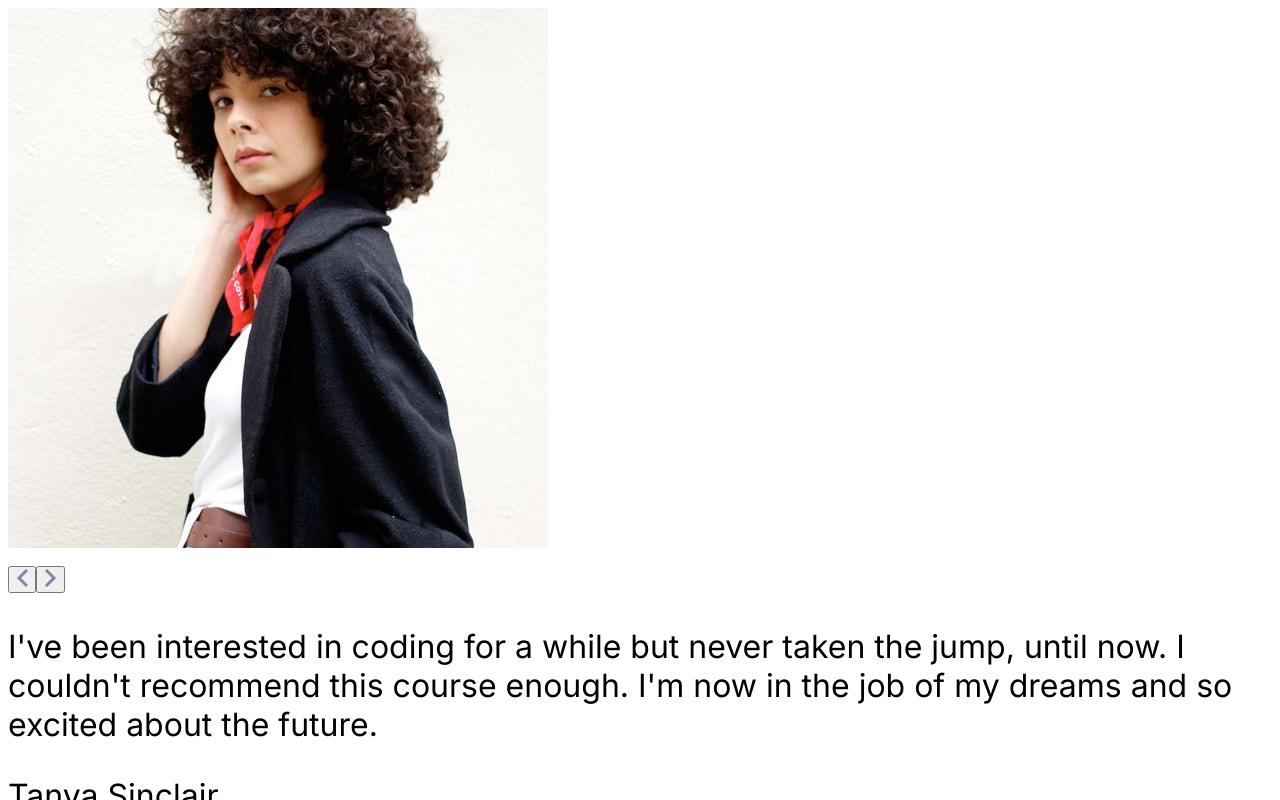
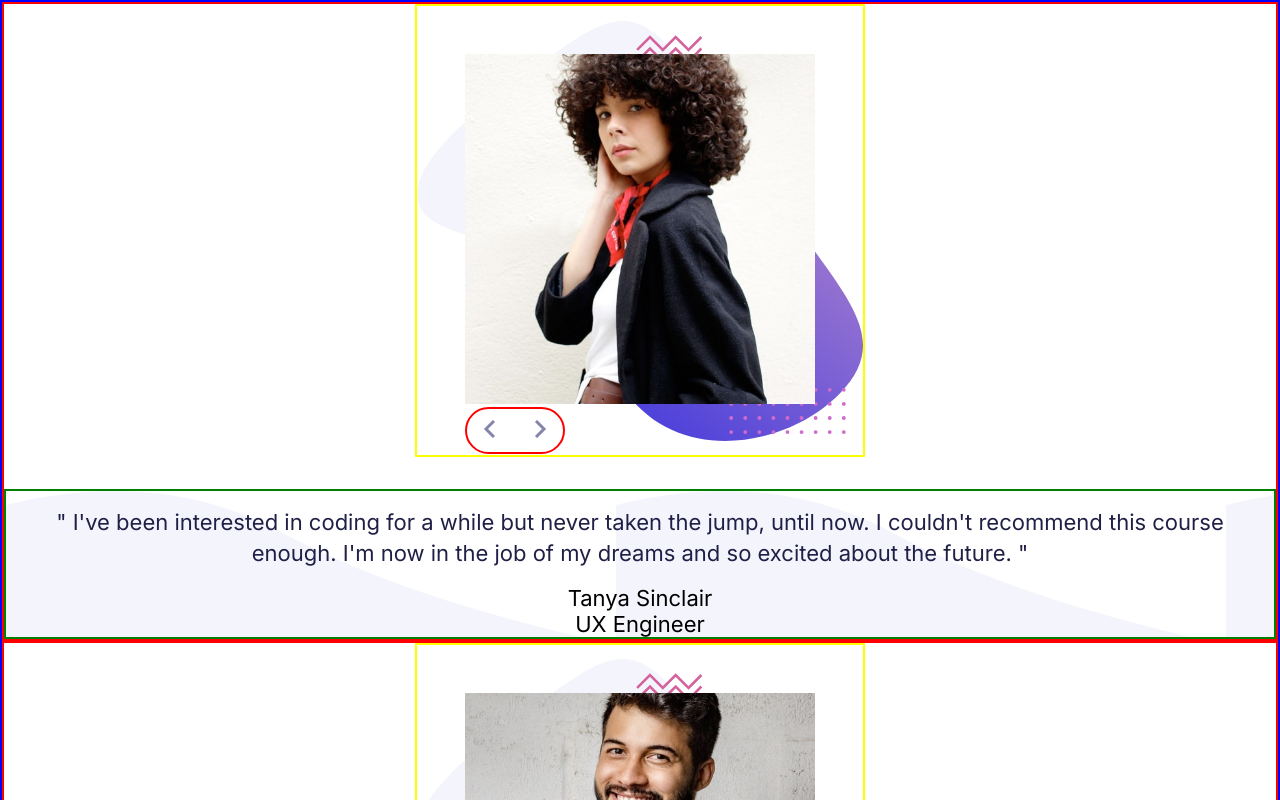
Before and after one commit to shekinahwebdev/CODING-BOOTCAMP-TESTIMONIALS, a React (Vite) app: page / in a window 1280 px wide. Shown: the top 800 px of the page. Built offline with nearby package versions, Linux system fonts and the light colour scheme; a web font is replaced by a local one.

Commit message:
Css style for testimonial card

```diff
--- a/src/App.css
+++ b/src/App.css
@@ -5,7 +5,100 @@
   --Gray-400: hsl(240, 18%, 77%);
 }
 
+*,
+*::before,
+*::after {
+  box-sizing: border-box;
+  margin: 0;
+  padding: 0;
+}
+
 body {
-  font-size: 32px;
+  font-size: 14px;
   font-family: "Inter", sans-serif;
+  display: flex;
+  flex-direction: column;
+  align-items: center;
+  justify-content: center;
+  min-height: 100vh;
+  background: url("../public/images/pattern-curve.svg");
+  background-repeat: no-repeat;
+  background-position: bottom left;
+  background-size: 80%;
 }
+
+.main_testimonial_app {
+  border: 2px solid blue;
+  width: 100%;
+  display: flex;
+  flex-direction: column;
+  align-items: center;
+  justify-content: center;
+  /* padding: 3rem 0rem; */
+}
+
+.testimonials_section {
+  border: 2px solid red;
+  display: flex;
+  flex-direction: column;
+  align-items: center;
+  justify-content: center;
+  /* padding: 2rem 3rem; */
+}
+
+.testimonial_card {
+  background: url("../public/images/pattern-bg.svg");
+  background-position: center;
+  background-size: contain;
+  background-repeat: no-repeat;
+  border: 2px solid yellow;
+  padding: 3rem;
+}
+
+.image_container {
+  width: 100%;
+}
+.user_profile {
+  width: 350px;
+  height: 100%;
+}
+
+.button_container {
+  border: 2px solid red;
+  display: flex;
+  flex-direction: row;
+  align-items: center;
+  justify-content: space-between;
+  width: 100px;
+  background-color: white;
+  padding: 0.7rem 1rem;
+  gap: 1rem;
+  border-radius: 30px;
+  cursor: pointer;
+  position: absolute;
+}
+
+.prev_button,
+.next_button {
+  border: none;
+  background-color: transparent;
+}
+
+.testimonial_info {
+  border: 2px solid green;
+  font-size: 22px;
+  display: flex;
+  flex-direction: column;
+  align-items: center;
+  justify-content: center;
+  width: 100%;
+  text-align: center;
+  margin-top: 2rem;
+  background: url("../public/images/pattern-curve.svg");
+}
+
+.testimonial_text {
+  padding: 1rem 3rem;
+  line-height: 1.4;
+  color: var(--Blue-950);
+}
--- a/src/App.tsx
+++ b/src/App.tsx
@@ -5,12 +5,16 @@ import prevIcon from "../public/images/icon-prev.svg";
 
 const App = () => {
   return (
-    <main className="main_app">
+    <main className="main_testimonial_app">
       {userInfo.map((user, index) => (
         <section className="testimonials_section" key={index}>
           <div className="testimonial_card">
             <div className="image_container">
-              <img src={user.img.src} alt={user.img.src} />
+              <img
+                src={user.img.src}
+                alt={user.img.src}
+                className="user_profile"
+              />
             </div>
             <div className="button_container">
               <button className="prev_button" aria-label="Previous testimonial">
@@ -22,7 +26,7 @@ const App = () => {
             </div>
           </div>
           <div className="testimonial_info">
-            <p className="testimonial_text">{user.testimonial}</p>
+            <p className="testimonial_text">"{user.testimonial}"</p>
             <p className="testimonial_name">{user.name}</p>
             <span className="testimonial_role">{user.role}</span>
           </div>
```
